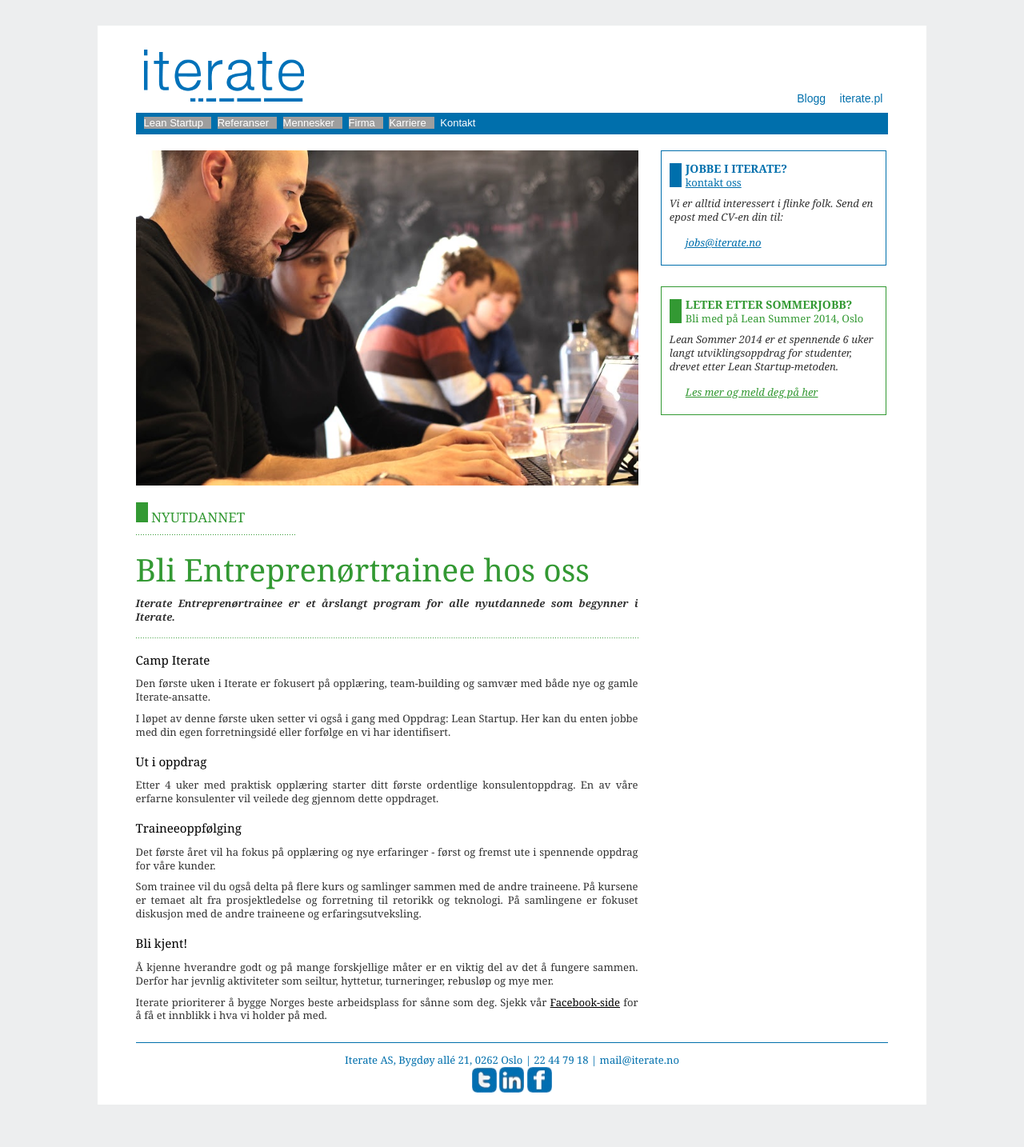
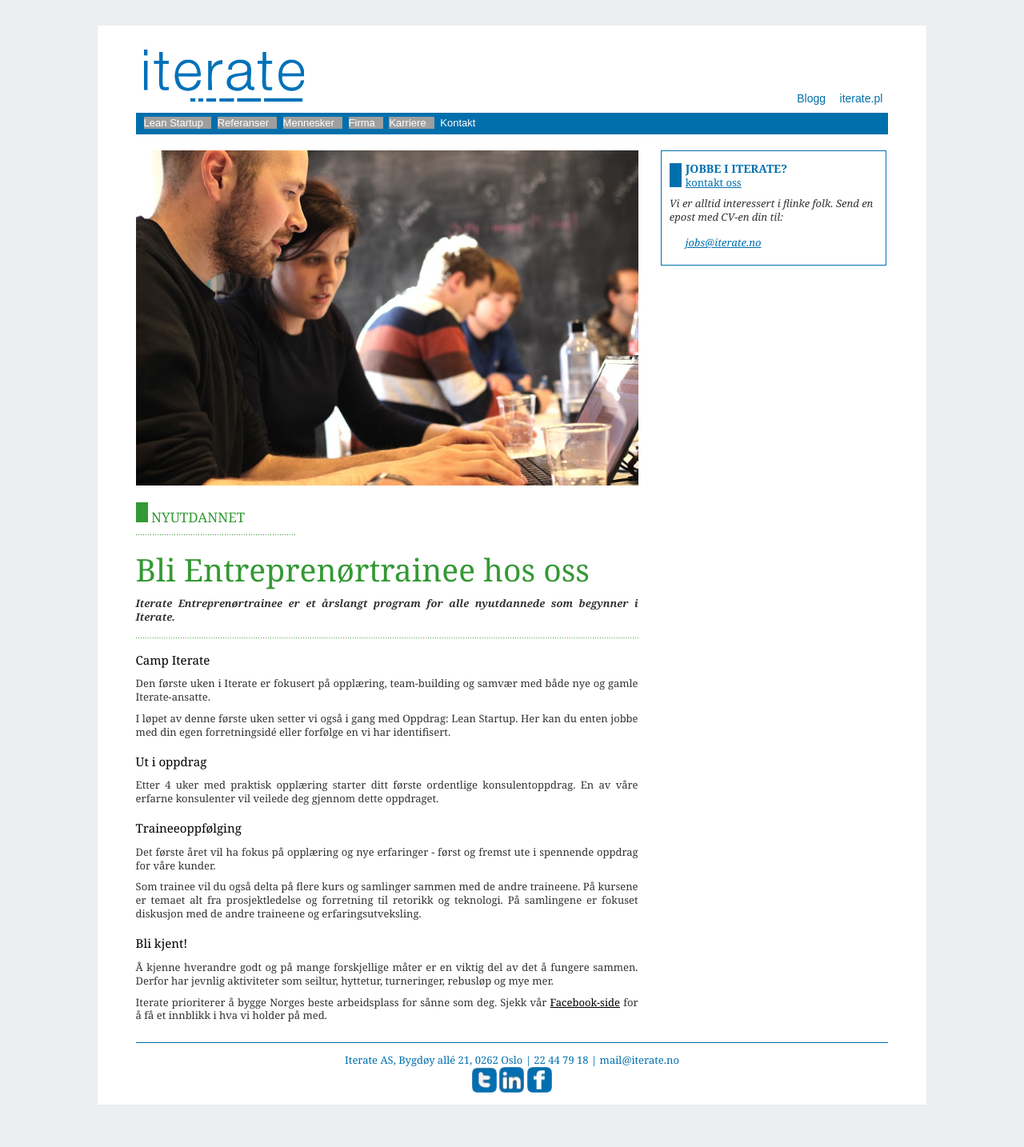
Before and after one commit to therese1g1/iterate.github.com, a Jekyll site: the page built from karriere/index.html, in a window 1280 px wide. Shown: the whole page at 80% size. Built offline with Jekyll 4.4.1, drawn with Linux system fonts in a browser that asks for light colours; grey boxes are pictures that could not be loaded.

Commit message:
delete LeanSummer2014 from Iterate.no
as the application deadline is closed for LeanSummer2014 and Lean
Summer 2015 is not planned yet, I delete the LeanSummer related info
from the website.

```diff
--- a/karriere/index.html
+++ b/karriere/index.html
@@ -115,23 +115,6 @@ title: Iterate
         </div>
     </aside>
 
-    <aside class="grid_5 omega">
-            <div class="sidebar fag">
-                <div class="pitch kunde">
-                    <div class="marker"></div>
-                    <h2>Leter etter sommerjobb?</h2>
-                    <a>
-                        Bli med på Lean Summer 2014, Oslo</a>
 
-                <div>
-                    <p>Lean Sommer 2014 er et spennende 6 uker langt utviklingsoppdrag for studenter,
-                        drevet etter Lean Startup-metoden. </p>
-
-                    <p><a href="http://info.iterate.no/leansummer-2014/">Les mer og meld deg på her</a></p>
-                </div>
-
-            </div>
-        </div>
-    </aside>
 
 </div>
```
Also changed, not shown: index.html (+0 -9 lines).
